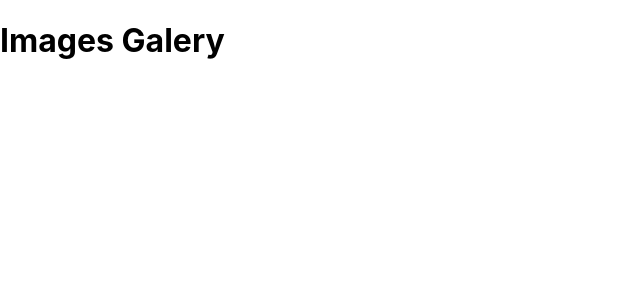
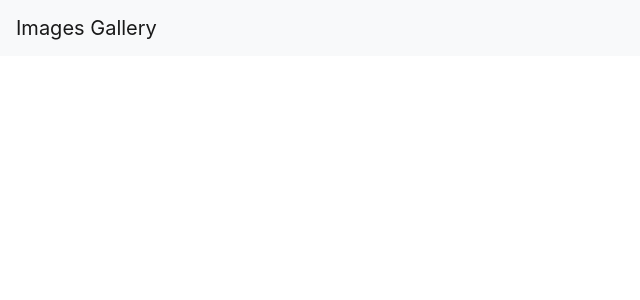
Before and after one commit to ethanurrutia3/images-gallery, a React (Create React App) app in the folder frontend/: page / in a window 1280 px wide. Shown: the top 300 px of the page, without its empty margins (0-640 px from the left). Built offline with nearby package versions, Linux system fonts and the light colour scheme.

Commit message:
initial header component

```diff
--- a/frontend/package.json
+++ b/frontend/package.json
@@ -6,9 +6,9 @@
     "@testing-library/jest-dom": "^5.17.0",
     "@testing-library/react": "^13.4.0",
     "@testing-library/user-event": "^13.5.0",
-    "bootstrap": "^4.5.3",
+    "bootstrap": "^4.6.2",
     "react": "^18.3.1",
-    "react-bootstrap": "^1.4.0",
+    "react-bootstrap": "^1.6.8",
     "react-dom": "^18.3.1",
     "react-scripts": "5.0.1",
     "web-vitals": "^2.1.4"
--- a/frontend/src/App.js
+++ b/frontend/src/App.js
@@ -1,8 +1,9 @@
-
+import 'bootstrap/dist/css/bootstrap.min.css';
+import Header from './components/Header';
 function App() {
   return (
     <div>
-      <h1> Images Galery </h1>
+      <Header title="Images Gallery"/>
     </div>
   );
 }
--- /dev/null
+++ b/frontend/src/components/Header.js
@@ -0,0 +1,12 @@
+import React from 'react';
+import {Navbar} from 'react-bootstrap';
+
+const Header = ({title}) => {
+    return (
+        <Navbar bg="light" variant="light">
+            <Navbar.Brand href="/">{title}</Navbar.Brand>
+
+        </Navbar>
+    )
+}
+export default Header;
```
Also changed, not shown: 1 other file (tests, documents, lock files or other folders).
